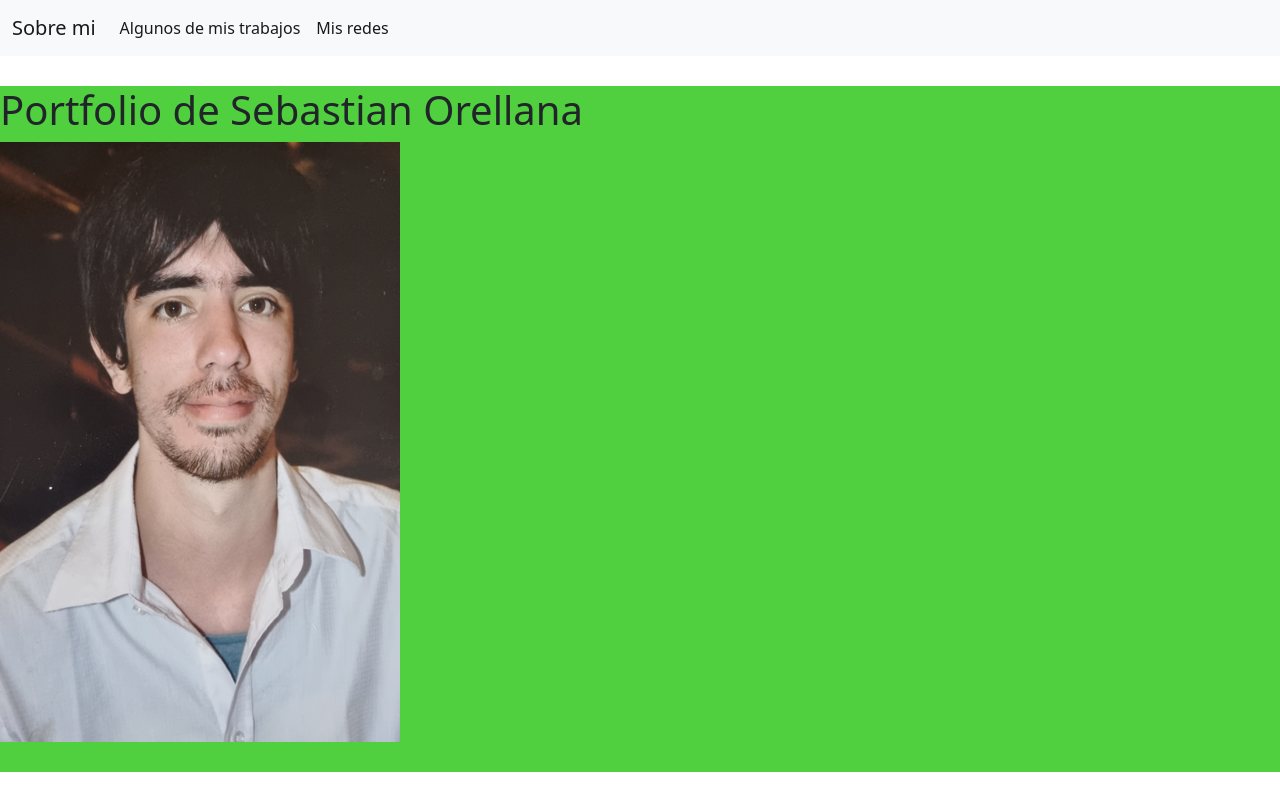
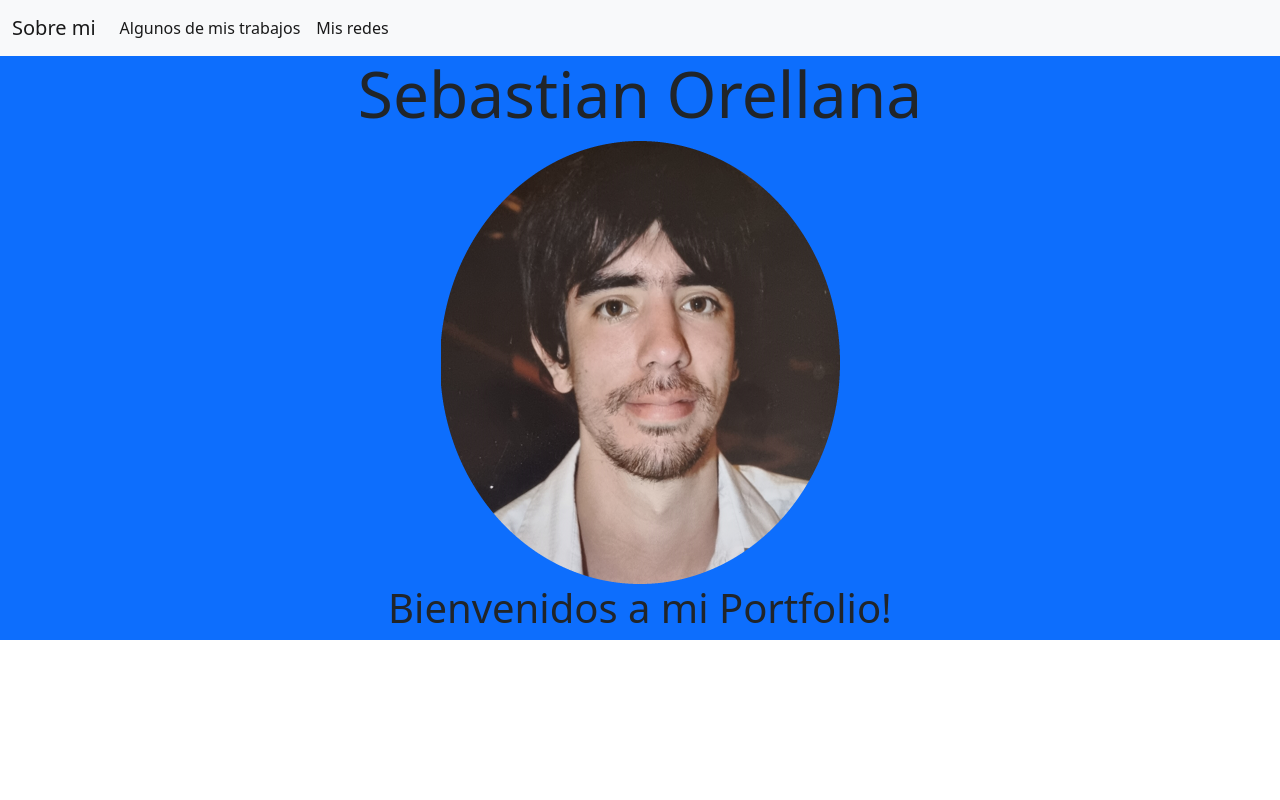
Before and after one commit to seba-orellana/CursoFrontEnd-Bootstrap, a plain HTML site: page index.html in a window 1280 px wide. Drawn offline with nearby package versions, Linux system fonts and the light colour scheme.

Commit message:
6/3/2023 Ajustado formato

```diff
--- a/index.html
+++ b/index.html
@@ -3,14 +3,12 @@
 <head>
     <meta charset="UTF-8">
     <meta http-equiv="X-UA-Compatible" content="IE=edge">
-    <meta name="viewport" content="width=device-width, initial-scale=1.0">
+    <meta name="viewport" content="width=device-width, initial-scale=1">
     <title>Portfolio de Sebastian Orellana</title>
     <link href="https://cdn.jsdelivr.net/npm/bootstrap@5.1.3/dist/css/bootstrap.min.css" rel="stylesheet" integrity="sha384-1BmE4kWBq78iYhFldvKuhfTAU6auU8tT94WrHftjDbrCEXSU1oBoqyl2QvZ6jIW3" crossorigin="anonymous">
-    <link href="index_css.css" rel="stylesheet">
 </head>
 <body>
     <header>
-        <div class=".container">
         <nav class="navbar navbar-expand-lg navbar-light bg-light">
             <div class="container-fluid">
             <a class="navbar-brand" href="#">Sobre mi</a>
@@ -25,11 +23,15 @@
             </div>
             </div>
         </nav>
+    </header>
+    <section class="container-fluid bg-primary text-center">
+        <div class="row">
+            <div class="col-sm">
+                <h1 class="display-3">Sebastian Orellana</h1>
+                <img class="img-fluid" src="./img/foto1.png" alt="foto-portada">
+                <h2 class="display-6">Bienvenidos a mi Portfolio!</h2>
             </div>
-    </header>
-    <section class="about">
-        <h1>Portfolio de Sebastian Orellana</h1>
-        <img src="./img/foto.png" alt="foto-portada">
+        </div>
     </section>
     <footer>
 
--- a/index_css.css
+++ /dev/null
@@ -1,5 +0,0 @@
-.about {
-    margin-top: 30px;
-    padding-bottom: 30px;
-    background-color: rgb(80, 207, 63);
-}
```
Also changed, not shown: img/foto1.png (added). Lines whose indentation alone changed are shown as unchanged.
